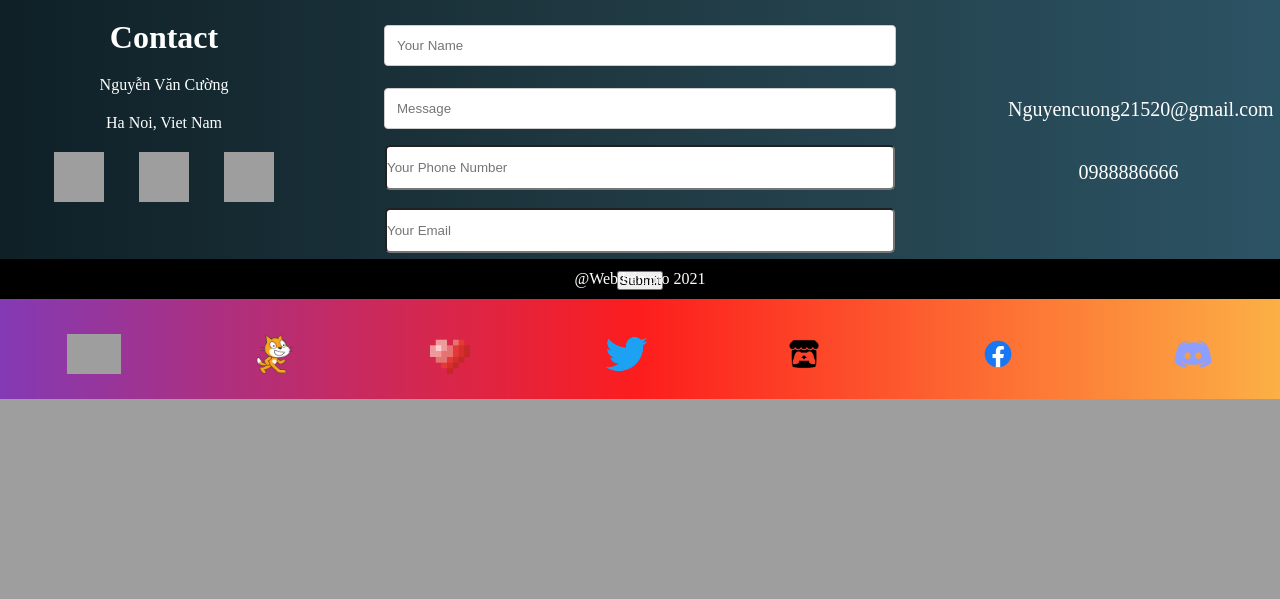
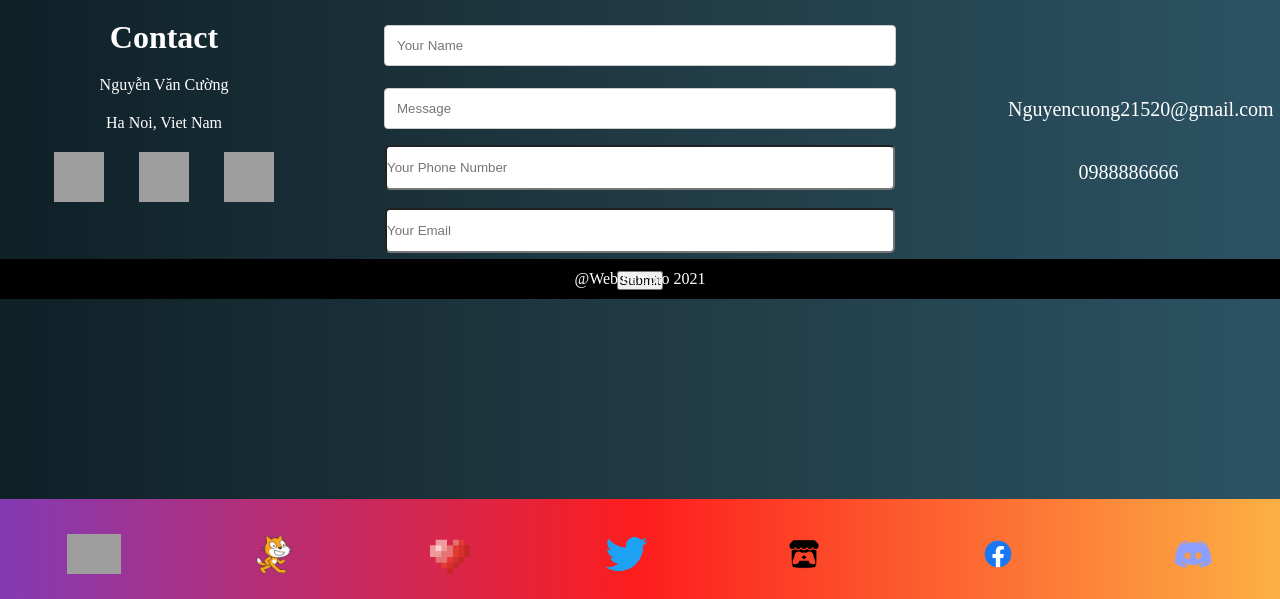
Before and after one commit to brightwhitesnow/bananashop, a PHP site: page / in a window 1280 px wide. Shown: the part 1101-1700 px from the top of the page. Before the commit the page ends 1500 px from the top, so only its background shows below. Run offline with PHP 8.4, Linux system fonts and the light colour scheme; some libraries are stand-ins or nearby versions; grey boxes are pictures that could not be loaded.

Commit message:
Update style.css

```diff
--- a/style.css
+++ b/style.css
@@ -232,7 +232,7 @@ input[type=submit]:hover {
 /* footer */
 .footer {
   width:100%;
-  height:300px;
+  height:500px;
   background: linear-gradient(to right, #0f2027, #203a43, #2c5364);
 }
 .footer-top{
```
